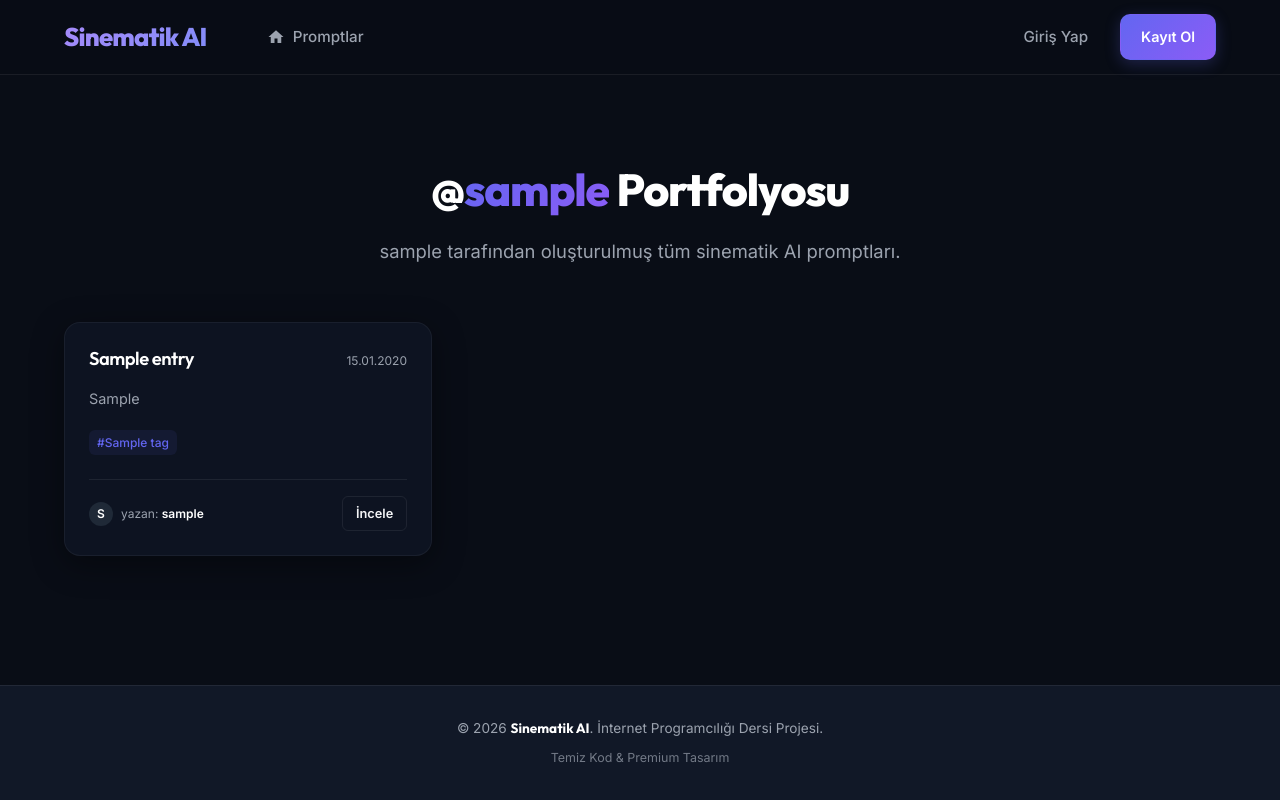
After one commit to YusufAkman67/Sinematik-AI-Portfolyosu, a Flask app: a page that uses app/templates/base.html in a window 1280 px wide. The commit adds this page. Run offline with Flask 3, Linux system fonts and the light colour scheme; tables that the repository leaves empty hold one stand-in row (values such as "Sample post").

Commit message:
Feature: Profil sayfasi, navbar linki ve profil testleri eklendi

```diff
--- a/app/main/routes.py
+++ b/app/main/routes.py
@@ -5,7 +5,7 @@ from app import db
 from app.main import main
 from app.main.forms import PromptEntryForm, AIDiaryEntryForm, PromptForm
 
-from app.models import PromptEntry, Tag, AIDiaryEntry
+from app.models import User, PromptEntry, Tag, AIDiaryEntry
 
 @main.route('/')
 @main.route('/index')
@@ -242,3 +242,16 @@ def create():
         flash('Yeni sinematik prompt başarıyla oluşturuldu!', 'success')
         return redirect(url_for('main.index'))
     return render_template('main/create_prompt.html', title='Yeni Prompt Ekle', form=form)
+
+
+@main.route('/profile/<username>')
+def profile(username):
+    # Modern SQLAlchemy 2.x query style
+    user = db.session.scalar(select(User).where(User.username == username))
+    if not user:
+        abort(404)
+
+    # Get user prompts from newest to oldest (dynamic relationship)
+    prompts = user.prompts.order_by(PromptEntry.created_at.desc()).all()
+
+    return render_template('main/profile.html', user=user, prompts=prompts)
--- a/app/templates/base.html
+++ b/app/templates/base.html
@@ -38,6 +38,9 @@
                         </a>
                         <a href="{{ url_for('main.diary') }}" class="nav-item {% if request.endpoint in ['main.diary', 'main.diary_new', 'main.diary_edit'] %}active{% endif %}" id="nav-link-diary">
                             <svg class="nav-icon" viewBox="0 0 24 24"><path d="M12 2C6.48 2 2 6.48 2 12s4.48 10 10 10 10-4.48 10-10S17.52 2 12 2zm1 15h-2v-6h2v6zm0-8h-2V7h2v2z"/></svg> AI Günlüğü
+                        </a>
+                        <a href="{{ url_for('main.profile', username=current_user.username) }}" class="nav-item {% if request.endpoint == 'main.profile' and request.view_args.get('username') == current_user.username %}active{% endif %}" id="nav-link-profile">
+                            <svg class="nav-icon" viewBox="0 0 24 24"><path d="M12 12c2.21 0 4-1.79 4-4s-1.79-4-4-4-4 1.79-4 4 1.79 4 4 4zm0 2c-2.67 0-8 1.34-8 4v2h16v-2c0-2.66-5.33-4-8-4z"/></svg> Profilim
                         </a>
                     {% endif %}
                 </div>
--- /dev/null
+++ b/app/templates/main/profile.html
@@ -0,0 +1,66 @@
+{% extends "base.html" %}
+
+{% block content %}
+<div class="hero-section fade-in">
+    <h1 class="hero-title">
+        @<span class="text-gradient">{{ user.username }}</span> Portfolyosu
+    </h1>
+    <p class="hero-subtitle">
+        {{ user.username }} tarafından oluşturulmuş tüm sinematik AI promptları.
+    </p>
+</div>
+
+<div class="fade-in">
+    {% if prompts %}
+        <div class="prompt-grid">
+            {% for prompt in prompts %}
+                <article class="prompt-card glass-panel" id="prompt-card-{{ prompt.id }}">
+                    <div class="card-header">
+                        <h3 class="card-title">
+                            <a href="{{ url_for('main.prompt_detail', id=prompt.id) }}" class="card-title-link">{{ prompt.title }}</a>
+                        </h3>
+                        <span class="card-date">{{ prompt.created_at.strftime('%d.%m.%Y') }}</span>
+                    </div>
+
+                    <div class="card-body">
+                        <p class="card-prompt-preview">
+                            {{ prompt.original_prompt | truncate(160) }}
+                        </p>
+
+                        {% if prompt.tags %}
+                            <div class="card-tags">
+                                {% for tag in prompt.tags %}
+                                    <a href="{{ url_for('main.index', tag=tag.name) }}" class="card-tag">#{{ tag.name }}</a>
+                                {% endfor %}
+                            </div>
+                        {% endif %}
+                    </div>
+
+                    <div class="card-footer">
+                        <div class="author-info">
+                            <span class="avatar-circle">{{ prompt.author.username[0] | upper }}</span>
+                            <span class="author-name">yazan: <strong>{{ prompt.author.username }}</strong></span>
+                        </div>
+
+                        <div class="card-actions">
+                            <a href="{{ url_for('main.prompt_detail', id=prompt.id) }}" class="btn btn-sm btn-outline">İncele</a>
+                            {% if current_user.is_authenticated and prompt.author == current_user %}
+                                <a href="{{ url_for('main.prompt_edit', id=prompt.id) }}" class="btn btn-sm btn-text">Düzenle</a>
+                            {% endif %}
+                        </div>
+                    </div>
+                </article>
+            {% endfor %}
+        </div>
+    {% else %}
+        <div class="empty-state glass-panel">
+            <svg class="empty-icon" viewBox="0 0 24 24"><path d="M12 2C6.48 2 2 6.48 2 12s4.48 10 10 10 10-4.48 10-10S17.52 2 12 2zm1 17h-2v-2h2v2zm2.07-7.75l-.9.92C13.45 12.9 13 13.5 13 15h-2v-.5c0-1.1.45-2.1 1.17-2.83l1.24-1.26c.37-.36.59-.86.59-1.41 0-1.1-.9-2-2-2s-2 .9-2 2H7c0-2.76 2.24-5 5-5s5 2.24 5 5c0 1.04-.42 1.99-1.07 2.75z"/></svg>
+            <h3>Hiç Prompt Bulunamadı</h3>
+            <p>Bu kullanıcı henüz sinematik bir prompt paylaşmamış.</p>
+            {% if current_user.is_authenticated and current_user == user %}
+                <a href="{{ url_for('main.prompt_new') }}" class="btn btn-primary">İlk Promptunu Ekle</a>
+            {% endif %}
+        </div>
+    {% endif %}
+</div>
+{% endblock %}
```
Also changed, not shown: tests/test_profile.py (added, +45 -0 lines).
